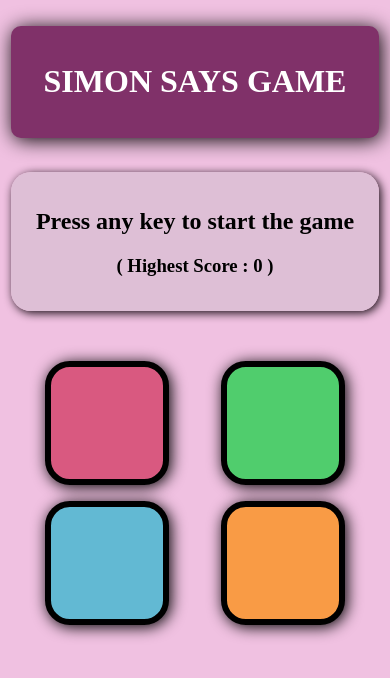
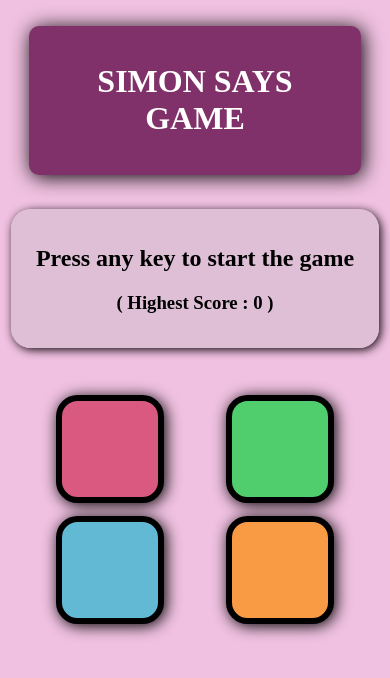
Before and after one commit to ayushi-jain-31/SIMON_GAME, a plain HTML site: page index.html in a window 390 px wide. Drawn offline with Linux system fonts and the light colour scheme.

Commit message:
some changes

```diff
--- a/simon.css
+++ b/simon.css
@@ -59,18 +59,18 @@ body{
 
 /* Responsive Styles for Mobile */
 @media (max-width: 768px) {
-    .h1, .heading {
+    .title, .heading {
         width: 90%; /* Increased width for small screens */
         max-width: none;
     }
 
     .btn {
-        height: 7rem; /* Further reducing button size for smaller screens */
-        width: 7rem;
+        height: 6rem; /* Reduced button size for smaller screens */
+        width: 6rem;
+        margin: 0.8rem; /* Reduced margin between buttons */
     }
 
     .btn-container {
         justify-content: space-evenly; /* Space out buttons more */
     }
-
 }
```
